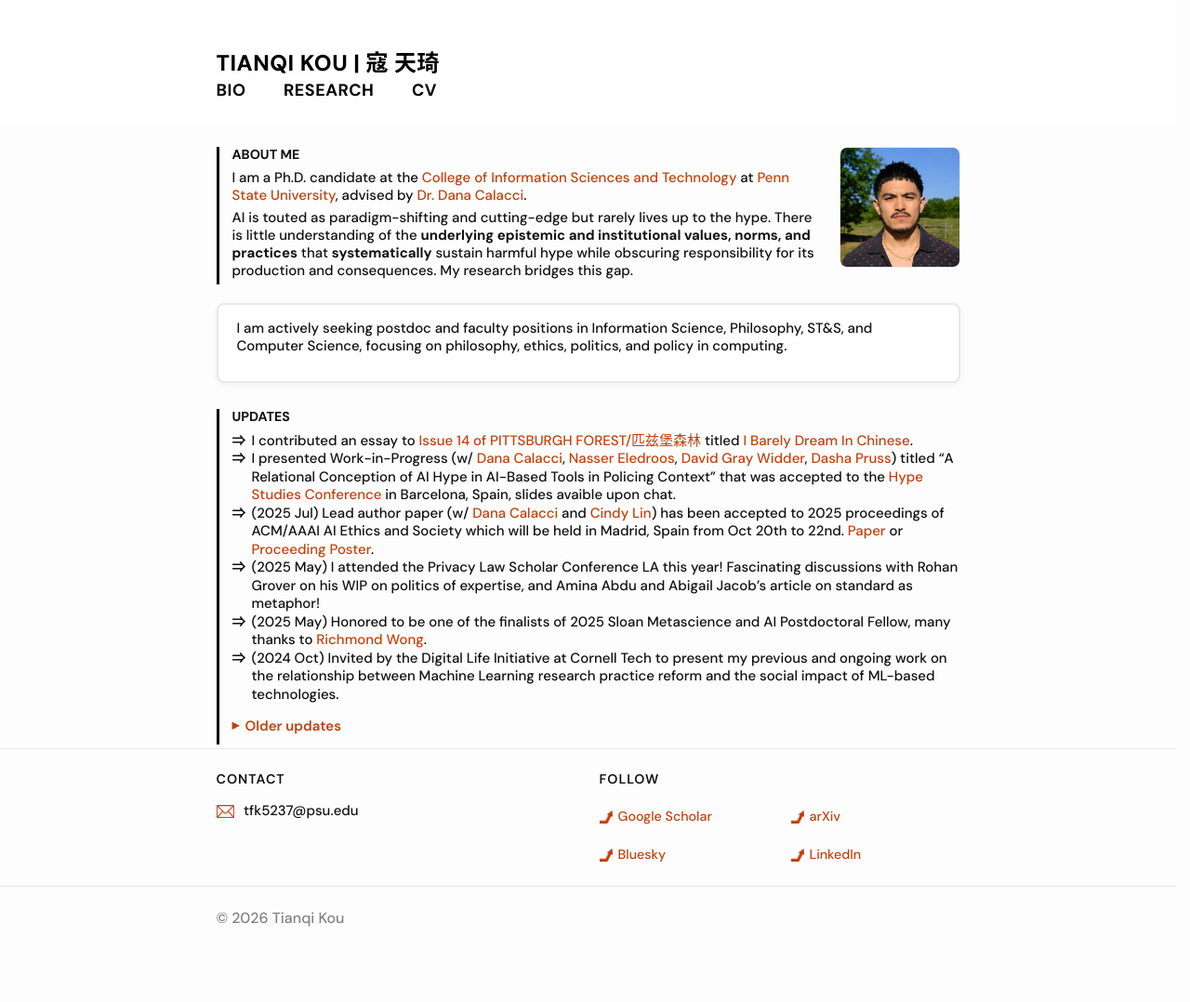
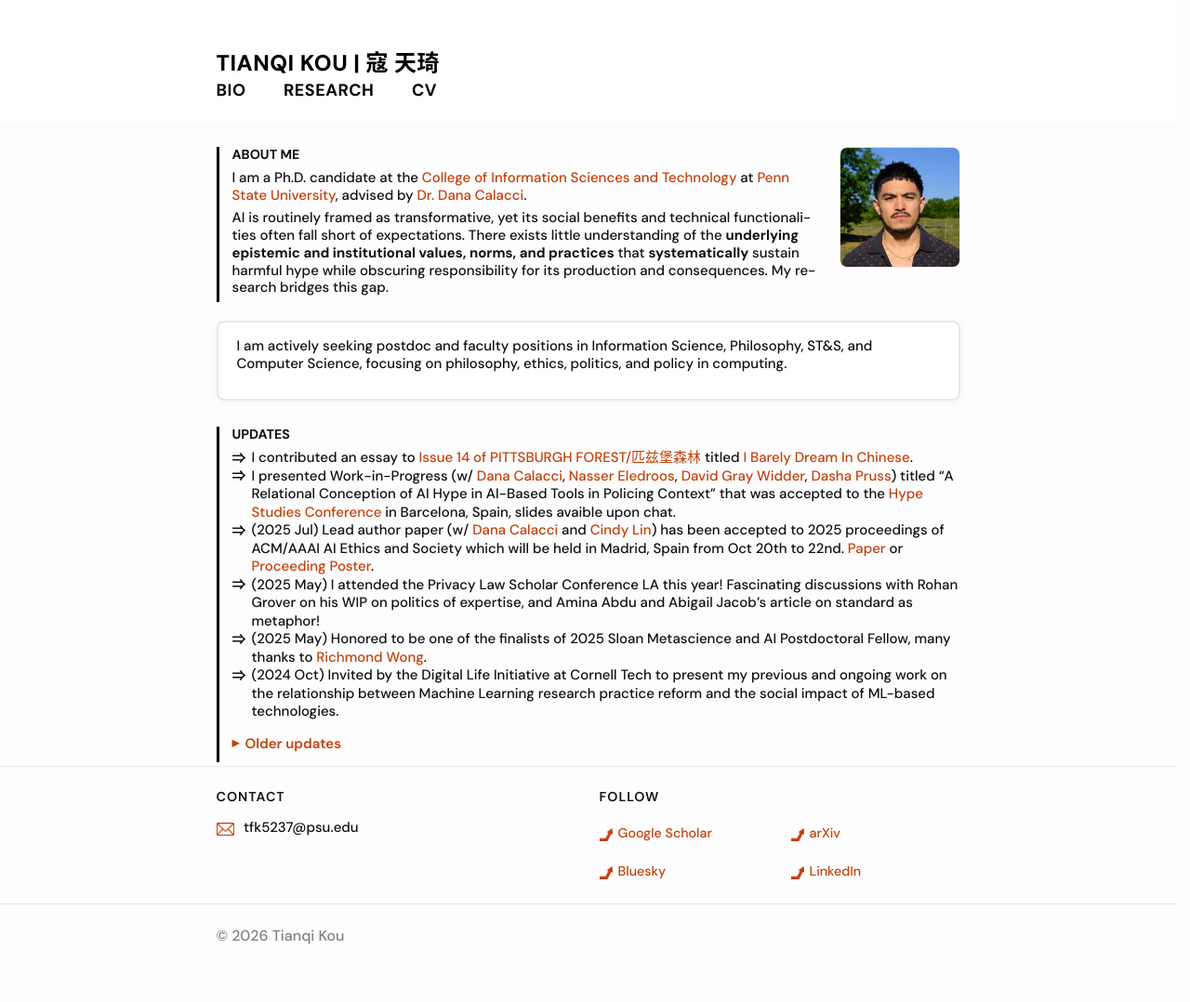
Before and after one commit to koutianqi/koutianqi.github.io, a Jekyll site: the page built from index.markdown, in a window 1280 px wide. Shown: the whole page at 93% size. Built offline with Jekyll 4.4.1, drawn with Linux system fonts in a browser that asks for light colours.

Commit message:
Update index.markdown

```diff
--- a/index.markdown
+++ b/index.markdown
@@ -11,7 +11,7 @@ description: "I study hype and accountability in AI/ML ecosystem."
 
 I am a Ph.D. candidate at the [College of Information Sciences and Technology](https://ist.psu.edu/about) at [Penn State University](https://www.psu.edu), advised by [Dr. Dana Calacci](https://www.dcalacci.net).
 
-AI is touted as paradigm-shifting and cutting-edge but rarely lives up to the hype. There is little understanding of the **underlying epistemic and institutional values, norms, and practices** that **systematically** sustain harmful hype while obscuring responsibility for its production and consequences. My research bridges this gap.
+AI is routinely framed as transformative, yet its social benefits and technical functionalities often fall short of expectations. There exists little understanding of the **underlying epistemic and institutional values, norms, and practices** that **systematically** sustain harmful hype while obscuring responsibility for its production and consequences. My research bridges this gap.
 
   </div>
   <img class="headshot" src="{{ "/assets/img/headshot_crop.jpg" | relative_url }}" alt="Headshot" />
```
